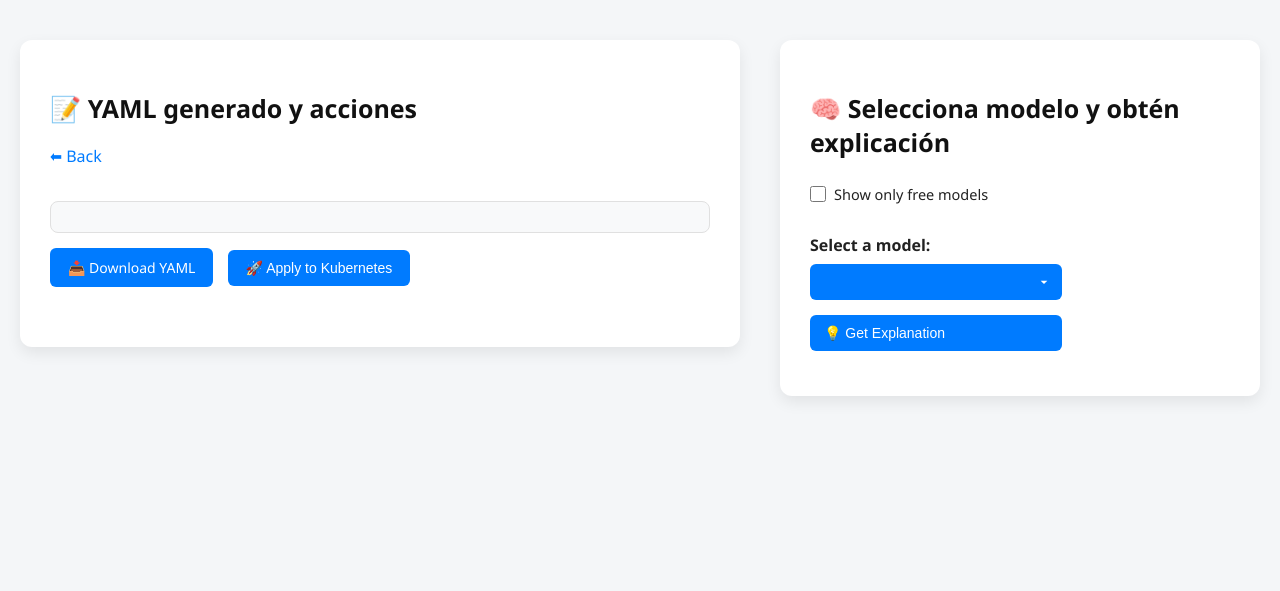
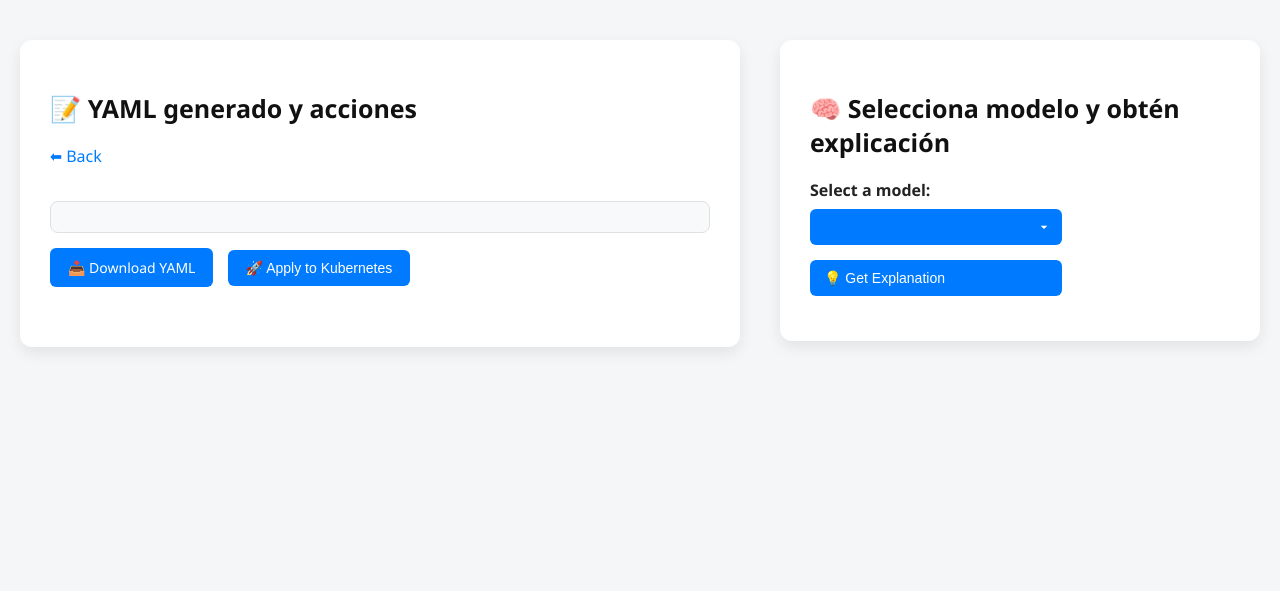
Before and after one commit to Mario-Bernaldez/AutoKubeDeploy, a Django app: template kube-web/app/templates/yaml_result.html in a window 1280 px wide. Shown: the top 591 px of the page. Run offline with Django 5.2, Linux system fonts and the light colour scheme; the template is opened without the code that fills it, so the values that code supplies are empty; some libraries are stand-ins or nearby versions.

```diff
--- a/kube-web/app/templates/yaml_result.html
+++ b/kube-web/app/templates/yaml_result.html
@@ -246,13 +246,6 @@ input[type="checkbox"] {
       <input type="hidden" name="yaml_generated" value="{{ yaml_output|escape }}">
 
       <div class="form-control">
-        <div class="checkbox-wrapper">
-          <input type="checkbox" id="filterFreeModels" onchange="filterFreeModels()">
-          <label for="filterFreeModels">{% trans "Show only free models" %}</label>
-        </div>
-      </div>
-
-      <div class="form-control">
         <label for="selected_model"><strong>{% trans "Select a model:" %}</strong></label>
         <select name="selected_model" id="selected_model" class="btn" aria-label="{% trans 'Model selection' %}">
           {% for model in models %}
@@ -311,24 +304,6 @@ input[type="checkbox"] {
       document.getElementById("explainBtn").style.display = "none";
       document.getElementById("loader").style.display = "inline-block";
     }
-
-    function filterFreeModels() {
-      const select = document.getElementById("selected_model");
-      const showOnlyFree = document.getElementById("filterFreeModels").checked;
-
-      for (const option of select.options) {
-        const isFree = option.getAttribute("data-free") === "True" || option.getAttribute("data-free") === "true";
-        option.style.display = (!showOnlyFree || isFree) ? "block" : "none";
-      }
-
-      const selected = select.options[select.selectedIndex];
-      if (selected.style.display === "none") {
-        const firstVisible = [...select.options].find(o => o.style.display === "block");
-        if (firstVisible) {
-          firstVisible.selected = true;
-        }
-      }
-    }
   </script>
 
 </body>
```
